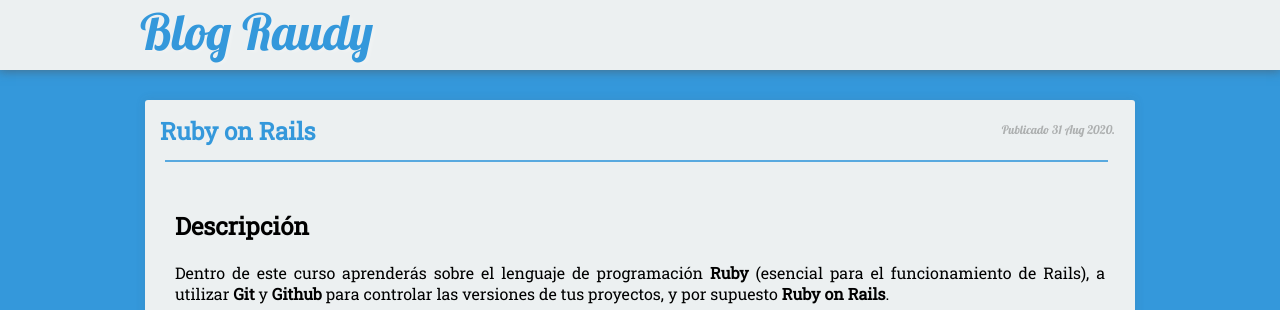
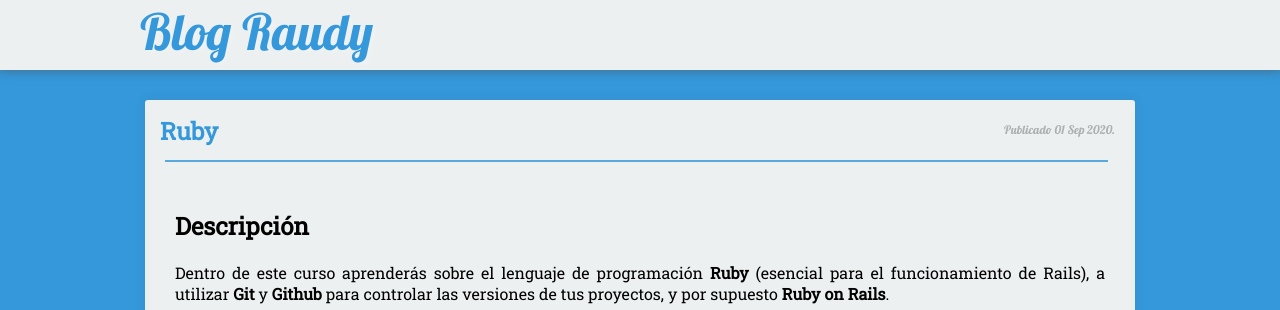
Before and after one commit to nisoto/Blog-anterior-2.0, a Jekyll site: the page built from _posts/2020-09-01-curso-ruby.md, in a window 1280 px wide. Shown: the top 310 px of the page. Built offline with Jekyll 4.4.1, drawn with Linux system fonts in a browser that asks for light colours; nearby versions of some CDN libraries.

Commit message:
Update and rename 2020-08-31-curso-rails.md to 2020-09-01-curso-ruby.md

```diff
--- a/_posts/2020-08-31-curso-rails.md
+++ b/_posts/2020-09-01-curso-ruby.md
@@ -1,12 +1,12 @@
 ---
 layout: post
-title:  "Ruby on Rails"
+title:  "Ruby"
 image: "/assets/img/ruby3.png"
-date:   2020-08-31
-excerpt: "Curso de Ruby on Rails desde cero"
+date:   2020-09-01
+excerpt: "Curso de Ruby desde cero"
 project: true
 tag:
-- Rails
+- Ruby
 ---
 
 ## Descripción
```
